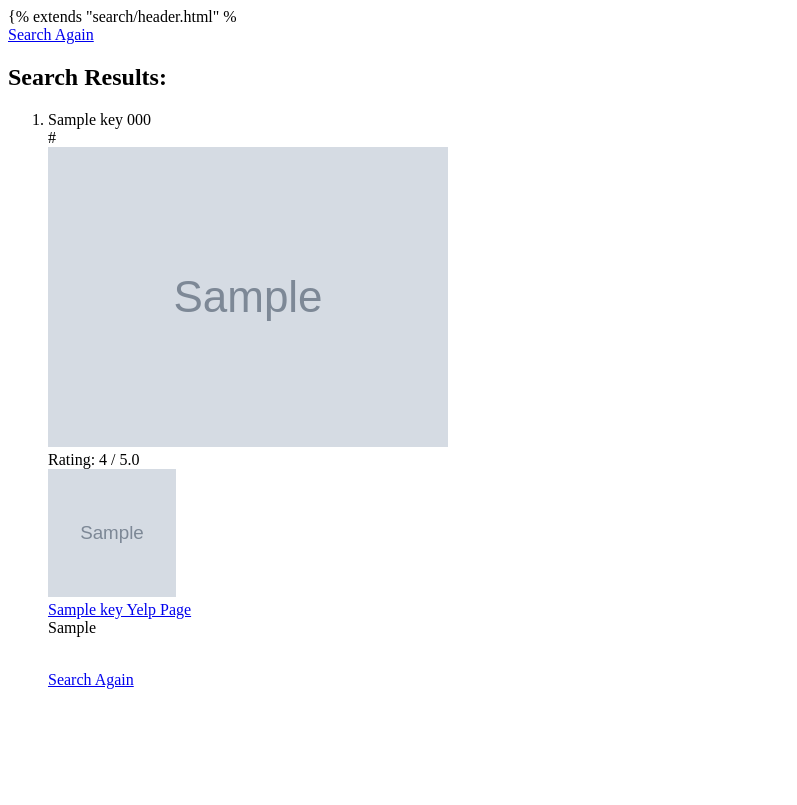
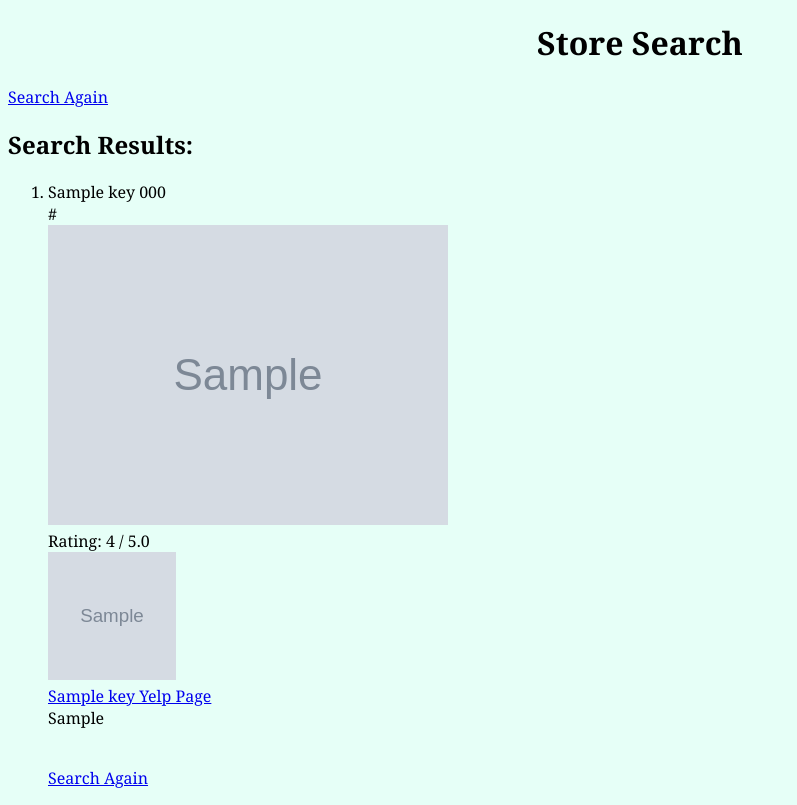
Before and after one commit to ecdeuts/storeSearchV2, a Django app: template search/templates/search/results.html in a window 1280 px wide. Shown: the whole page, without its empty margins (0-797 px from the left). Before the commit the page ends 689 px from the top, so only its background shows below. Run offline with Django 3.2, Linux system fonts and the light colour scheme; the template is opened without the code that fills it: most values are stand-ins (such as "Sample title", 1, 10 or a date in 2020); grey boxes marked "Sample" are stand-in pictures.

Commit message:
Add files via upload

```diff
--- a/search/templates/search/results.html
+++ b/search/templates/search/results.html
@@ -1,4 +1,4 @@
-{% extends "search/header.html" %
+{% extends "search/header.html" %}
 {% block content %}
 <nav>
 <a href="/",  > Search Again </a>
```
